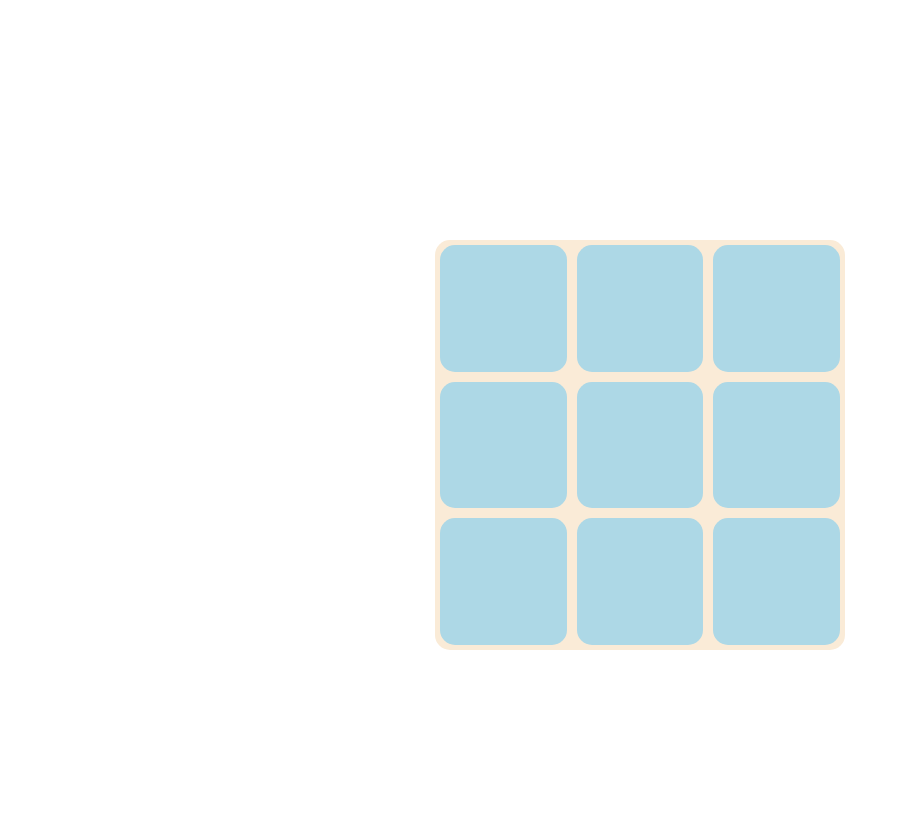
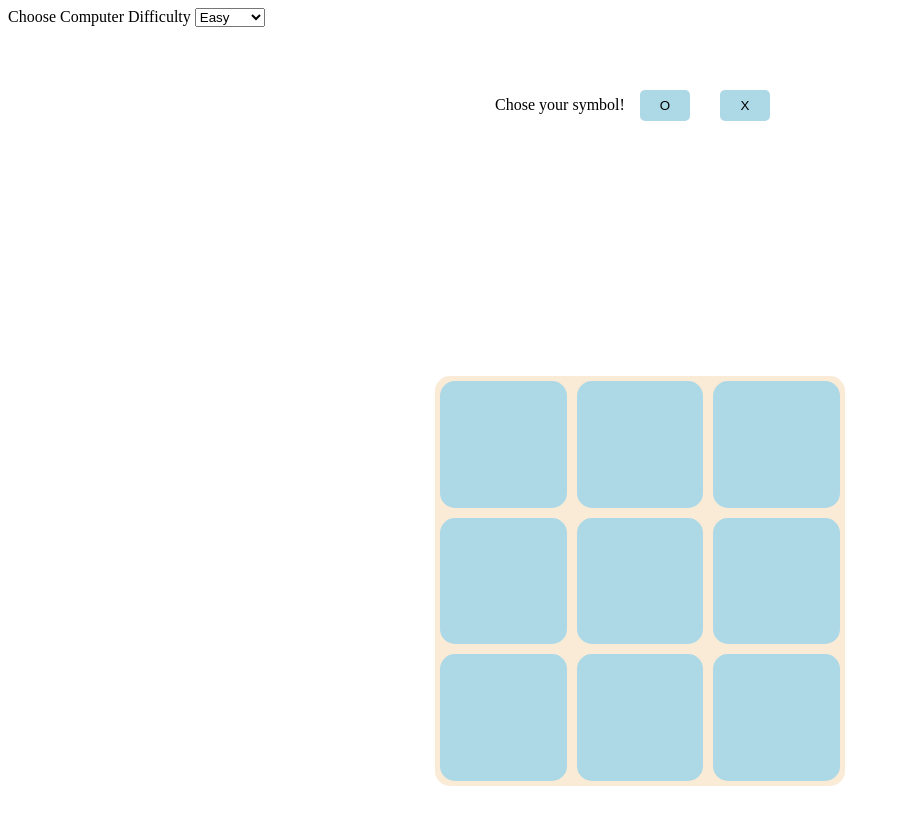
Before and after one commit to andrewstriano/tick-tack-toe, a plain HTML site: page index.html in a window 1280 px wide. Shown: the whole page, without its empty margins (0-900 px from the left). Drawn offline with Linux system fonts and the light colour scheme.

Commit message:
Add symbol buttons

```diff
--- a/css/style.css
+++ b/css/style.css
@@ -11,6 +11,20 @@
     text-align: center;
     padding: 5px;
 }
+.symbolButtonContainer{
+    margin: 3rem auto;
+    width: 400px;
+    text-align: center;
+
+}
+.playerPieceButton{
+    padding: 8px 16px;
+    border: none;
+    border-radius: 5px;
+    background-color: lightblue;
+    margin: 15px;
+    width: 50px;
+}
 .boardTile{
     background-color: lightblue;
     width: 100%;
--- a/index.html
+++ b/index.html
@@ -8,6 +8,15 @@
     <title>Tick Tack Toe!</title>
 </head>
 <body>
+    <div class="difficultyContainer">
+        <label for="difficulty">Choose Computer Difficulty</label>
+        <select id="difficulty">
+            <option value="easy">Easy</option>
+            <option value="medium">Medium</option>
+            <option value="hard">Hard</option>
+        </select>
+    </div>
+    <div class="symbolButtonContainer">Chose your symbol!</div>
     <div class="gameBoardContainer"></div>
 
 </body>
--- a/js/main.js
+++ b/js/main.js
@@ -2,6 +2,22 @@ const gameBoard = (() => {
   // creates empty array to hold game squares
   let gameBoard = [];
   let playerPiece = "X";
+    // create O button
+  const oButton = document.createElement("button");
+  oButton.classList.add('playerPieceButton');
+  oButton.addEventListener('click', () => {
+    playerPiece = "O";
+  });
+  oButton.innerText = "O";
+  // create X button
+  const xButton = document.createElement('button');
+  xButton.classList.add('playerPieceButton');
+  xButton.addEventListener('click', () => {
+    playerPiece = "X";
+  });
+  xButton.innerText = "X";
+  // add both buttons to the page
+  document.querySelector(".symbolButtonContainer").append(oButton, xButton)
   // pushes empty string to create game board tiles
   for (let index = 0; index < 9; index++) {
     gameBoard.push(" ");
@@ -14,11 +30,12 @@ const gameBoard = (() => {
     tile.classList.add("boardTile");
     tile.dataset.count = i;
     i++;
-    tile.addEventListener("click", () => {
+    tile.addEventListener("click", function playPiece () {
       tile.innerText = playerPiece;
       gameBoard[tile.dataset.count] = playerPiece;
       console.log(gameBoard);
       //   checkWin();
+      tile.removeEventListener("click", playPiece); // to prevent playing the same square
     });
     document.querySelector(".gameBoardContainer").appendChild(tile);
     return { tile, gameBoard, playerPiece }; // return these for use in gamePlay Obj
@@ -27,4 +44,6 @@ const gameBoard = (() => {
   return { gameBoard };
 })();
 
+
+
 console.log(gameBoard.gameBoard);
```
